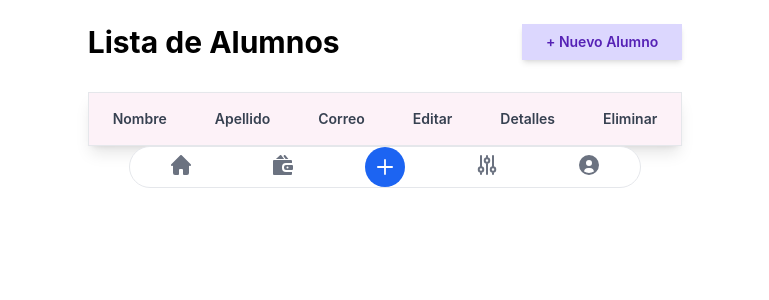
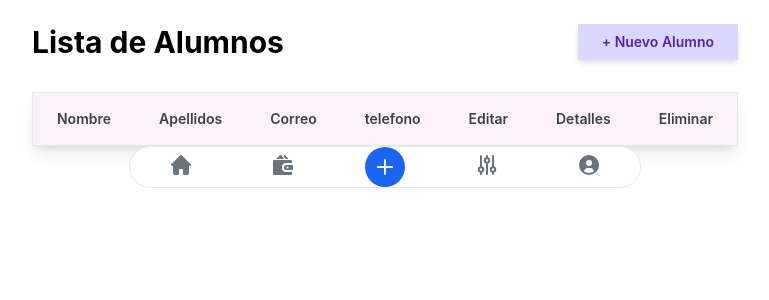
Before and after one commit to IDGS-802-22001023/FlaskBDIDGS802, a Flask app: page / in a window 1280 px wide. Shown: the part 72-372 px from the top of the page, without its empty margins (255-1024 px from the left). Run offline with Flask 3, Linux system fonts and the light colour scheme; lists and menus that the app fills with data are empty; some libraries are stand-ins or nearby versions.

Commit message:
Migraciones 25/02/2026

```diff
--- a/app.py
+++ b/app.py
@@ -12,6 +12,7 @@ from models import Alumnos
 app = Flask(__name__)
 app.config.from_object(DevelopmentConfig)
 db.init_app(app)
+csrf = CSRFProtect(app)
 migrate=Migrate(app,db)
 
 @app.errorhandler(404)
@@ -32,8 +33,9 @@ def alumnos():
     if request.method=='POST':
         alum = Alumnos(
             nombre = create_form.nombre.data,
-            apaterno = create_form.aPaterno.data,
-            email = create_form.email.data
+            apellidos = create_form.apellidos.data,
+            email = create_form.email.data,
+            telefono = create_form.telefono.data
         )
         db.session.add(alum)
         db.session.commit()
@@ -47,9 +49,10 @@ def detalles():
         alum= db.session.query(Alumnos).filter(Alumnos.id==id).first()
         id = request.args.get('id')
         nombre = alum.nombre
-        apaterno = alum.apaterno
+        apellidos = alum.apellidos
         email = alum.email
-    return render_template("detalles.html",nombre=nombre, apaterno = apaterno, email=email)
+        telefono = alum.telefono
+    return render_template("detalles.html",id=id, nombre=nombre, apellidos = apellidos, email=email, telefono=telefono)
 
 @app.route("/modificar",methods=["GET","POST"])
 def modificar():
@@ -59,18 +62,21 @@ def modificar():
         alum= db.session.query(Alumnos).filter(Alumnos.id==id).first()
         create_form.id.data=request.args.get('id')
         create_form.nombre.data=alum.nombre
-        create_form.aPaterno.data=alum.apaterno
+        create_form.apellidos.data=alum.apellidos
         create_form.email.data=alum.email
+        create_form.telefono.data=alum.telefono
     if request.method=='POST':
         id = create_form.id.data
         alum= db.session.query(Alumnos).filter(Alumnos.id==id).first()
         alum.id = id
         alum.nombre = str.rstrip(create_form.nombre.data)
-        alum.apaterno = create_form.aPaterno.data
+        alum.apellidos = create_form.apellidos.data
         alum.email = create_form.email.data
+        alum.telefono = create_form.telefono.data
         db.session.add(alum)
         db.session.commit()
-    return render_template("modificar.html",form=create_form,nombre=create_form.nombre.data, apaterno = create_form.aPaterno.data, email=create_form.email.data)
+        return redirect(url_for('index'))
+    return render_template("modificar.html",form=create_form,nombre=create_form.nombre.data, apellidos = create_form.apellidos.data, email=create_form.email.data, telefono=create_form.telefono.data)
 
 @app.route("/eliminar",methods=["GET","POST"])
 def eliminar():
@@ -80,8 +86,10 @@ def eliminar():
         alum= db.session.query(Alumnos).filter(Alumnos.id==id).first()
         create_form.id.data=request.args.get('id')
         create_form.nombre.data=alum.nombre
-        create_form.aPaterno.data=alum.apaterno
+        create_form.apellidos.data=alum.apellidos
         create_form.email.data=alum.email
+        create_form.telefono.data=alum.telefono
+
     if request.method=='POST':
         id = create_form.id.data
         alum= db.session.query(Alumnos).get(id)
@@ -91,6 +99,7 @@ def eliminar():
     return render_template("eliminar.html",form=create_form)
 
 if __name__ == '__main__':
+    csrf.init_app(app)
     with app.app_context():
         db.create_all()
     app.run(debug=True)
--- a/forms.py
+++ b/forms.py
@@ -1,20 +1,40 @@
-from wtforms import Form, RadioField
-from wtforms import StringField, IntegerField, PasswordField
-from wtforms import EmailField
-from wtforms import validators
+from flask_wtf import FlaskForm
+from wtforms import StringField, HiddenField, SubmitField
+from wtforms.validators import DataRequired, Email, Length
 
+class UserForm(FlaskForm):
 
-class UserForm(Form): #HEREDA DE LA CLASE FORM
-    id = IntegerField('ID',[
-        validators.DataRequired(message="El campo es requerido")
-        ])
-    nombre = StringField('Nombre Alumno', [
-        validators.DataRequired(message="El campo es requerido"),
-        validators.length(min=3, max=10, message="Ingrese un nombre valido")
-    ])
-    aPaterno = StringField('Apaterno',[
-        validators.DataRequired(message="El campo es requerido"),
-    ])
-    email = EmailField('Email', [
-        validators.Email(message="Ingrese un correo valido"),
-    ])
+    id = HiddenField()
+
+    nombre = StringField(
+        'Nombre Alumno',
+        validators=[
+            DataRequired(message="El campo es requerido"),
+            Length(min=3, max=50, message="Ingrese un nombre válido")
+        ]
+    )
+
+    apellidos = StringField(
+        'Apellidos',
+        validators=[
+            DataRequired(message="El campo es requerido")
+        ]
+    )
+
+    email = StringField(
+        'Email',
+        validators=[
+            DataRequired(message="El campo es requerido"),
+            Email(message="Ingrese un correo válido")
+        ]
+    )
+
+    telefono = StringField(
+        'Teléfono',
+        validators=[
+            DataRequired(message="El campo es requerido"),
+            Length(min=8, max=20, message="Ingrese un teléfono válido")
+        ]
+    )
+
+    submit = SubmitField('Guardar')
--- a/models.py
+++ b/models.py
@@ -8,6 +8,7 @@ class Alumnos(db.Model):
 
     id = db.Column(db.Integer, primary_key=True)
     nombre = db.Column(db.String(50))
-    apaterno = db.Column(db.String(50))
-    email = db.Column(db.String(50))
+    apellidos = db.Column(db.String(200))
+    email = db.Column(db.String(120))
+    telefono =db.Column(db.String(20))
     created_date = db.Column(db.DateTime, default=datetime.datetime.now)
--- a/templates/alumnos.html
+++ b/templates/alumnos.html
@@ -9,10 +9,13 @@
         {{macros.campoNuevo(form.nombre, class="block mb-2.5 text-sm font-medium text-heading")}}
     </div>
     <div class="mb-5">
-        {{macros.campoNuevo(form.aPaterno, class="block mb-2.5 text-sm font-medium text-heading")}}
+        {{macros.campoNuevo(form.apellidos, class="block mb-2.5 text-sm font-medium text-heading")}}
     </div>
     <div class="mb-5">
         {{macros.campoNuevo(form.email, class="block mb-2.5 text-sm font-medium text-heading")}}
+    </div>
+    <div class="mb-5">
+        {{macros.campoNuevo(form.telefono, class="block mb-2.5 text-sm font-medium text-heading")}}
     </div>
     <button type="submit" class="text-green-900 bg-green-200 hover:bg-green-300
            focus:ring-4 focus:ring-green-100
--- a/templates/eliminar.html
+++ b/templates/eliminar.html
@@ -12,10 +12,13 @@
         {{macros.campoNuevo(form.nombre, class="block mb-2.5 text-sm font-medium text-heading")}}
     </div>
     <div class="mb-5">
-        {{macros.campoNuevo(form.aPaterno, class="block mb-2.5 text-sm font-medium text-heading")}}
+        {{macros.campoNuevo(form.apellidos, class="block mb-2.5 text-sm font-medium text-heading")}}
     </div>
     <div class="mb-5">
         {{macros.campoNuevo(form.email, class="block mb-2.5 text-sm font-medium text-heading")}}
+    </div>
+    <div class="mb-5">
+        {{macros.campoNuevo(form.telefono, class="block mb-2.5 text-sm font-medium text-heading")}}
     </div>
     <button type="submit" class="text-red-900 bg-red-200 hover:bg-red-300
            focus:ring-4 focus:ring-red-100
--- a/templates/index.html
+++ b/templates/index.html
@@ -21,8 +21,9 @@
             <thead class="bg-gradient-to-r from-pink-100 to-purple-100 text-pink-700">
                 <tr>
                     <th class="px-6 py-4 font-semibold">Nombre</th>
-                    <th class="px-6 py-4 font-semibold">Apellido</th>
+                    <th class="px-6 py-4 font-semibold">Apellidos</th>
                     <th class="px-6 py-4 font-semibold">Correo</th>
+                    <th class="px-6 py-4 font-semibold">telefono</th>
                     <th class="px-6 py-4 font-semibold text-center">Editar</th>
                     <th class="px-6 py-4 font-semibold text-center">Detalles</th>
                     <th class="px-6 py-4 font-semibold text-center">Eliminar</th>
@@ -36,10 +37,13 @@
                         {{ alum.nombre }}
                     </td>
                     <td class="px-6 py-4">
-                        {{ alum.apaterno }}
+                        {{ alum.apellidos }}
                     </td>
                     <td class="px-6 py-4 text-purple-600">
                         {{ alum.email }}
+                    </td>
+                    <td class="px-6 py-4 text-purple-600">
+                        {{ alum.telefono }}
                     </td>
 
                     <td class="px-6 py-4 text-center">
@@ -50,7 +54,7 @@
                     </td>
 
                     <td class="px-6 py-4 text-center">
-                        <a href="/detalles/{{ alum.id }}"
+                        <a href="/detalles?id={{ alum.id }}"
                             class="inline-flex items-center justify-center bg-green-200 hover:bg-green-300 text-green-800 font-medium rounded-xl text-xs px-4 py-2 transition">
                             Ver
                         </a>
--- a/templates/modificar.html
+++ b/templates/modificar.html
@@ -12,7 +12,10 @@
     {{macros.campoNuevo(form.nombre, class="block mb-2.5 text-sm font-medium text-heading")}}
   </div>
   <div class="mb-5">
-    {{macros.campoNuevo(form.aPaterno, class="block mb-2.5 text-sm font-medium text-heading")}}
+    {{macros.campoNuevo(form.apellidos, class="block mb-2.5 text-sm font-medium text-heading")}}
+  </div>
+  <div class="mb-5">
+    {{macros.campoNuevo(form.telefono, class="block mb-2.5 text-sm font-medium text-heading")}}
   </div>
   <div class="mb-5">
     {{macros.campoNuevo(form.email, class="block mb-2.5 text-sm font-medium text-heading")}}
```
Also changed, not shown: templates/detalles.html (+10 -28 lines), 1 other file.
